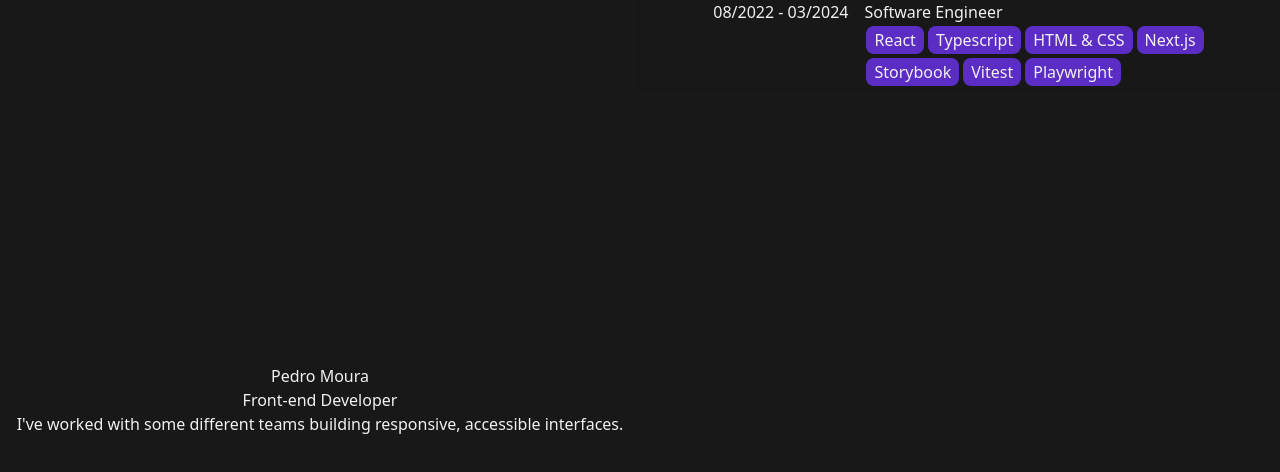
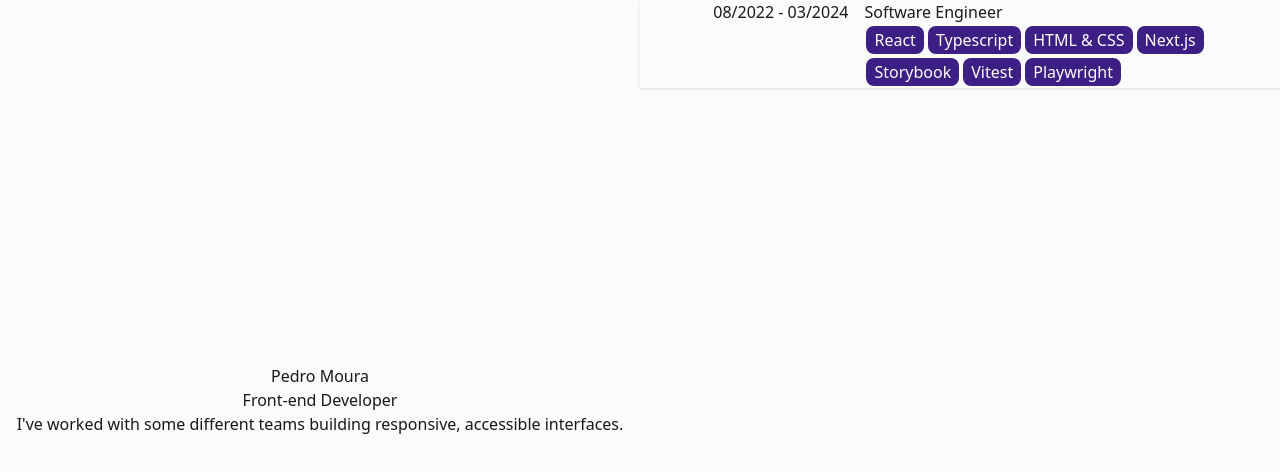
Before and after one commit to phvm/portfolio, a Vue app: page /work in a window 1280 px wide. Shown: the top 472 px of the page. Built offline with nearby package versions, Linux system fonts and the light colour scheme.

Commit message:
feat: foreground for skill chips

```diff
--- a/src/App.vue
+++ b/src/App.vue
@@ -1,7 +1,7 @@
 <script lang="ts" setup>
 import { RouterView } from "vue-router";
 
-document.documentElement.className = "dark";
+// document.documentElement.className = "dark";
 </script>
 
 <template>
--- a/src/components/SkillChip.vue
+++ b/src/components/SkillChip.vue
@@ -7,7 +7,9 @@ const props = defineProps<Props>();
 </script>
 
 <template>
-  <div class="w-fit m-0.5 py-0.5 px-2 rounded-lg bg-accent">
+  <div
+    class="w-fit m-0.5 py-0.5 px-2 rounded-lg bg-accent text-accentForeground transition-all hover:shadow hover:px-3"
+  >
     <span>{{ props.skillName }}</span>
   </div>
 </template>
--- a/src/main.css
+++ b/src/main.css
@@ -24,27 +24,29 @@ body {
 @layer base {
   :root {
     --accent: #3d1e85;
+    --accent-foreground: #ffffff;
     --background: #fbfbfb;
     --foreground: #181818;
     --warning: #f7b32b;
     --destructive: #950e29;
-        --muted: #A4B8C4;
-        --faded: #A68BE5;
+    --muted: #a4b8c4;
+    --faded: #a68be5;
     --elevation: rgba(0, 0, 0, 0.2);
   }
 
   .dark {
     --accent: #5b2dc4;
+    --accent-foreground: #ffffff;
     --background: #181818;
     --foreground: #f2f0f2;
     --warning: #ffd800;
     --destructive: #dc143c;
-        --muted: #A4B8C4;
-        --faded: #BFACEC;
+    --muted: #a4b8c4;
+    --faded: #bfacec;
     --elevation: rgba(255, 255, 255, 0.2);
   }
 
   body {
-        @apply bg-background text-foreground
+    @apply bg-background text-foreground;
   }
 }
--- a/tailwind.config.js
+++ b/tailwind.config.js
@@ -6,6 +6,7 @@ export default {
     darkMode: "selector",
     colors: {
       accent: "var(--accent)",
+      accentForeground: "var(--accent-foreground)",
       background: "var(--background)",
       foreground: "var(--foreground)",
       muted: "var(--muted)",
```
Also changed, not shown: 1 other file (tests, documents, lock files or other folders). Lines whose indentation alone changed are shown as unchanged.
